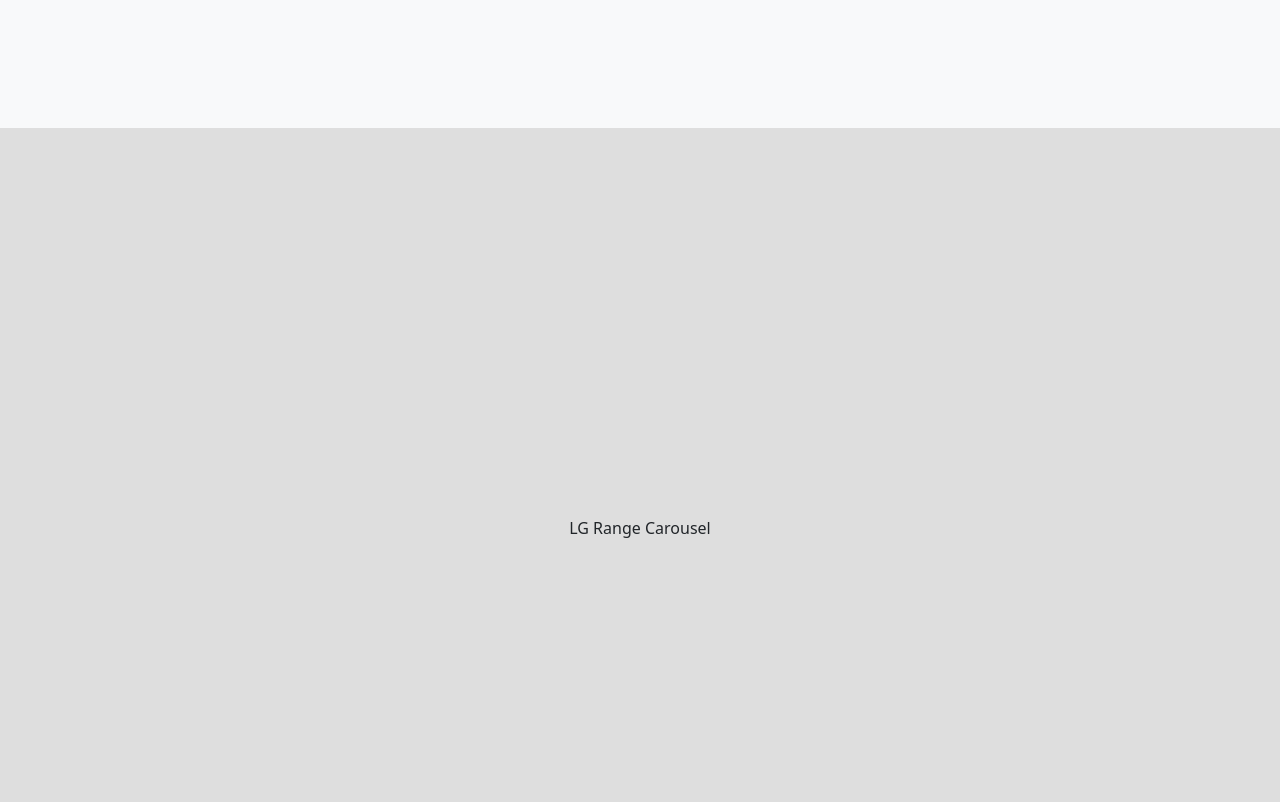
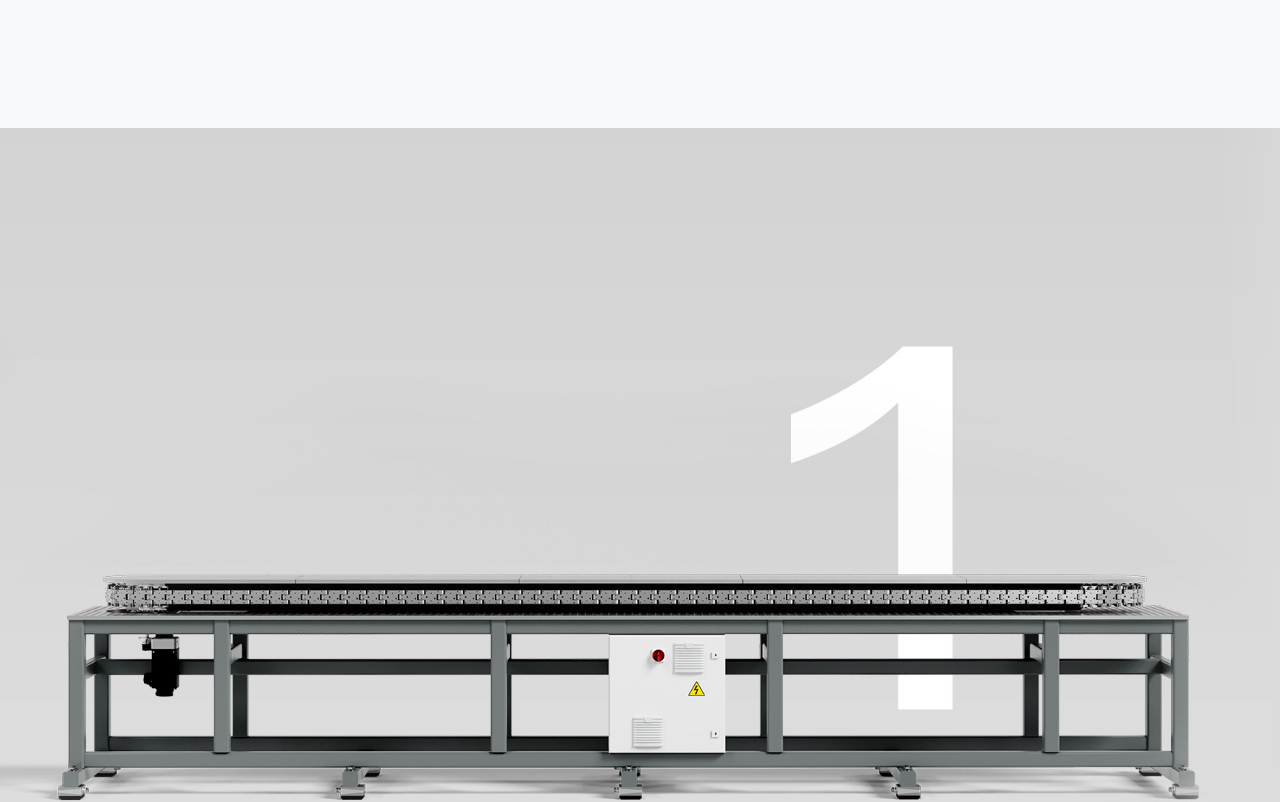
Before and after one commit to kunal-copods/weiss-task, a plain HTML site: page index.html in a window 1280 px wide. Shown: the part 1520-2322 px from the top of the page. Drawn offline with nearby package versions, Linux system fonts and the light colour scheme.

Commit message:
feat: Added LG Range Horizontal Sticky Carousel

```diff
--- a/index.css
+++ b/index.css
@@ -15,3 +15,32 @@ body {
 .navbar {
   box-shadow: 0 2px 4px rgba(0,0,0,0.05);
 }
+
+.lg-range-carousel-container {
+  height: 400vh;
+  background-color: var(--weiss-gray);
+}
+
+.lg-range-carousel-sticky {
+  overflow: hidden;
+  position: sticky;
+  top: 0;
+  height: 100vh;
+}
+
+.lg-range-carousel-area {
+  position: absolute;
+  top: 0;
+  height: 100%;
+  width: 400vw;
+  will-change: transform;
+  display: flex;
+  align-items: center;
+}
+
+.lg-range-carousel-area img {
+  width: 100vw;
+  height: 100%;
+  object-fit: cover;
+  object-position: center;
+}
--- a/index.html
+++ b/index.html
@@ -30,8 +30,17 @@
       Section 2
     </section>
 
-    <section class="lg-range-carousel vh-100 d-flex align-items-center justify-content-center">
-      LG Range Carousel
+    <section class="lg-range-carousel">
+      <div class="lg-range-carousel-container">
+        <div class="lg-range-carousel-sticky">
+          <div class="lg-range-carousel-area">
+            <img src="./assets/section-slide-1.jpg" alt="Slide 1">
+            <img src="./assets/section-slide-2.jpg" alt="Slide 2">
+            <img src="./assets/section-slide-3.jpg" alt="Slide 3">
+            <img src="./assets/section-slide-4.jpg" alt="Slide 4">
+          </div>
+        </div>
+      </div>
     </section>
 
     <section class="section vh-100 d-flex align-items-center justify-content-center bg-light">
@@ -42,6 +51,9 @@
       Section 5
     </section>
   </main>
+
+  <script src="https://cdn.jsdelivr.net/npm/bootstrap@5.3.0/dist/js/bootstrap.bundle.min.js"></script>
+  <script src="./index.js"></script>
 </body>
 
 </html>
--- /dev/null
+++ b/index.js
@@ -0,0 +1,24 @@
+const lgRangeCarouselStickySection = document.querySelectorAll(".lg-range-carousel-sticky");
+
+window.addEventListener("scroll", (e) => {
+  if (lgRangeCarouselStickySection) {
+    lgRangeCarouselStickySection.forEach((section) => {
+      scrollTransform(section);
+    });
+  }
+});
+
+function scrollTransform(section) {
+  const offsetTop = section?.parentElement?.offsetTop;
+  const carouselArea = section.querySelector(".lg-range-carousel-area");
+  let percentage = ((window.scrollY - offsetTop) / window.innerHeight) * 100;
+
+  if (percentage < 0) {
+    percentage = 0;
+  } else if (percentage > 300) {
+    percentage = 300;
+  }
+
+  // Move the carousel area to the left by the percentage of the scroll position
+  carouselArea.style.transform = `translate3d(${-percentage}vw, 0, 0)`;
+}
```
